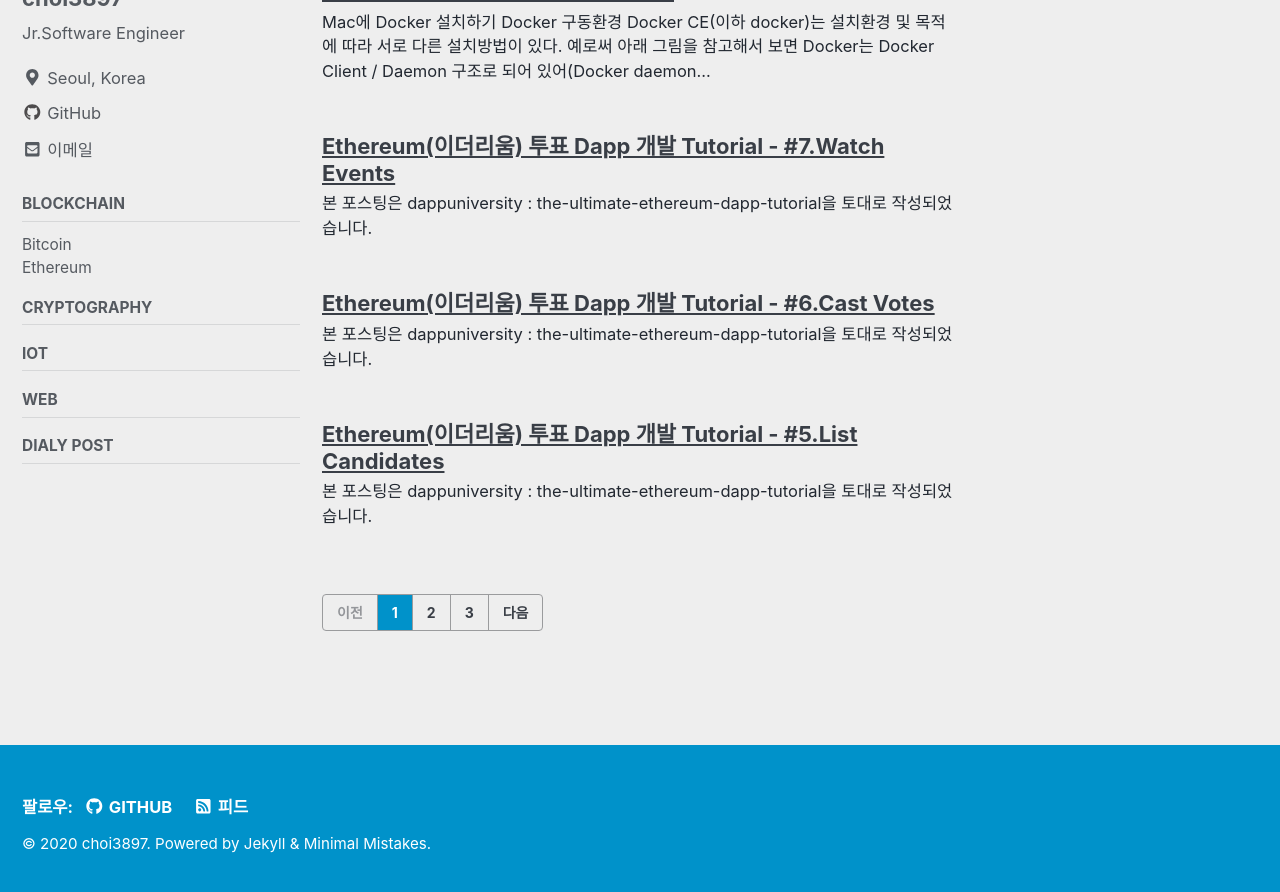
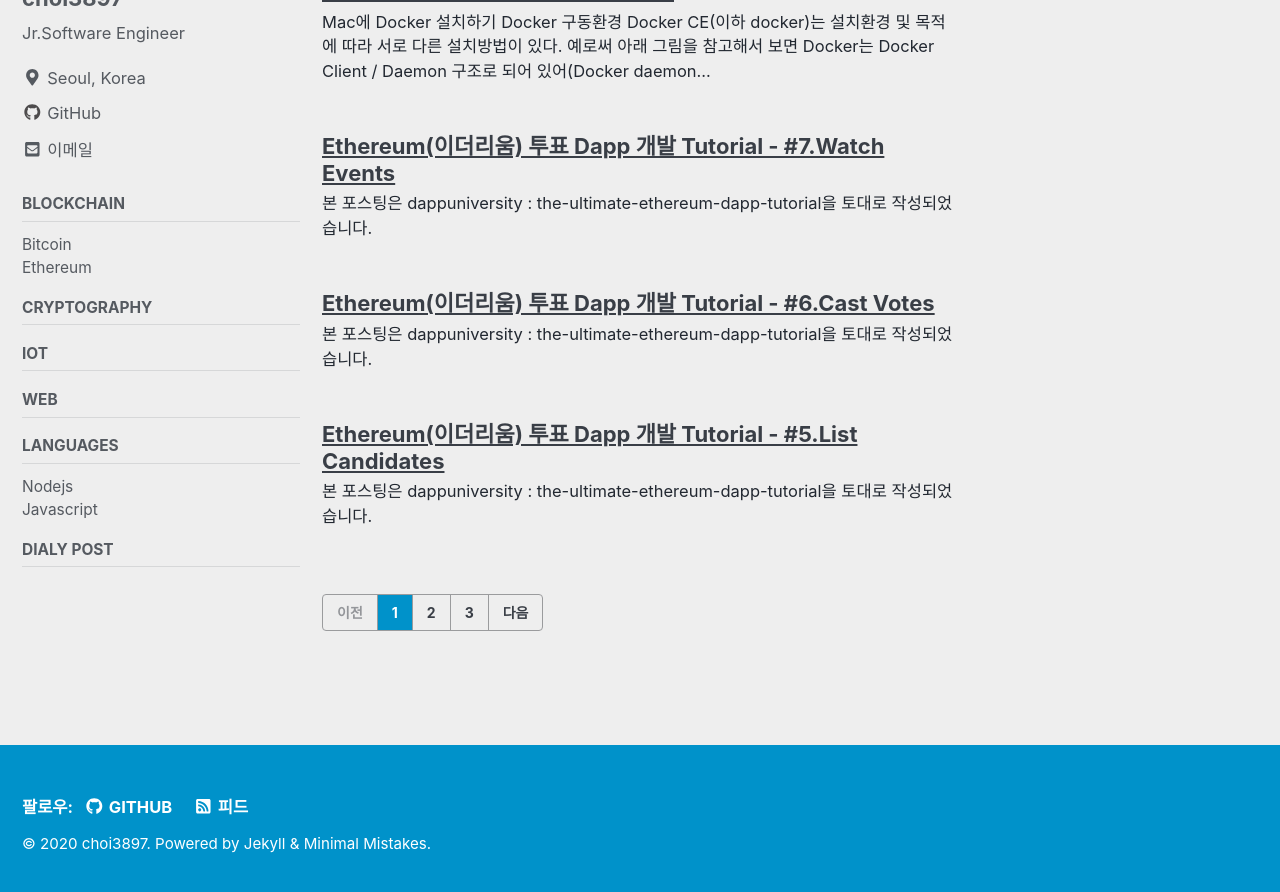
Before and after one commit to lbm93/lbm93.github.io, a Jekyll site: the page built from index.html, in a window 1280 px wide and 900 px high, scrolled down 375 px. Shown: the top 892 px of the window. Built offline with Jekyll 4.4.1, drawn with Linux system fonts in a browser that asks for light colours; cached includes are drawn as plain includes; nearby versions of some CDN libraries; the list of posts is cut into pages by our own code.

Commit message:
Update navigation.yml

```diff
--- a/_data/navigation.yml
+++ b/_data/navigation.yml
@@ -24,5 +24,11 @@
     url: /categories/#iot
   - title: "Web"
     url: /categories/#web
+  - title: "Languages"
+    children:
+      - title: "Nodejs"
+        url: /categories/#nodejs
+      - title: "Javascript"
+        url: /categories/#javascript
   - title: "Dialy Post"
     url: /categories/#dailypost
```
